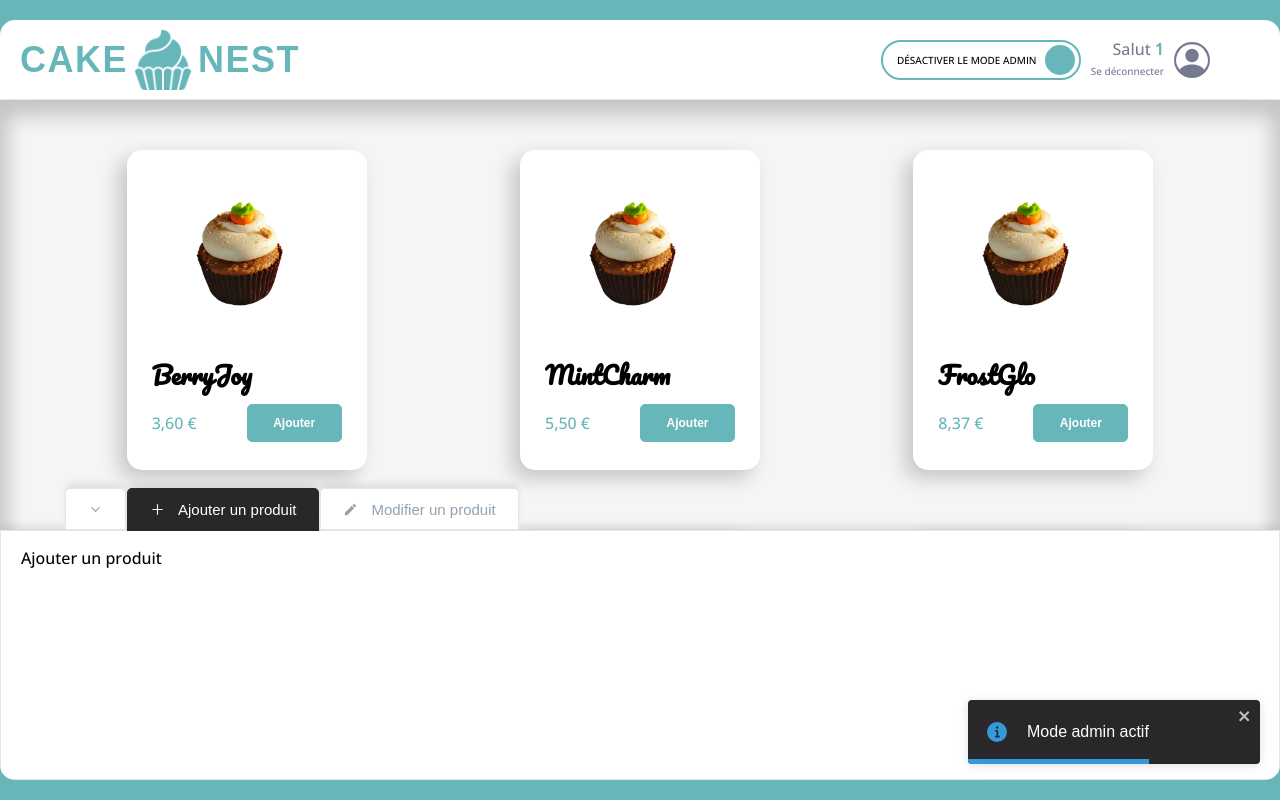
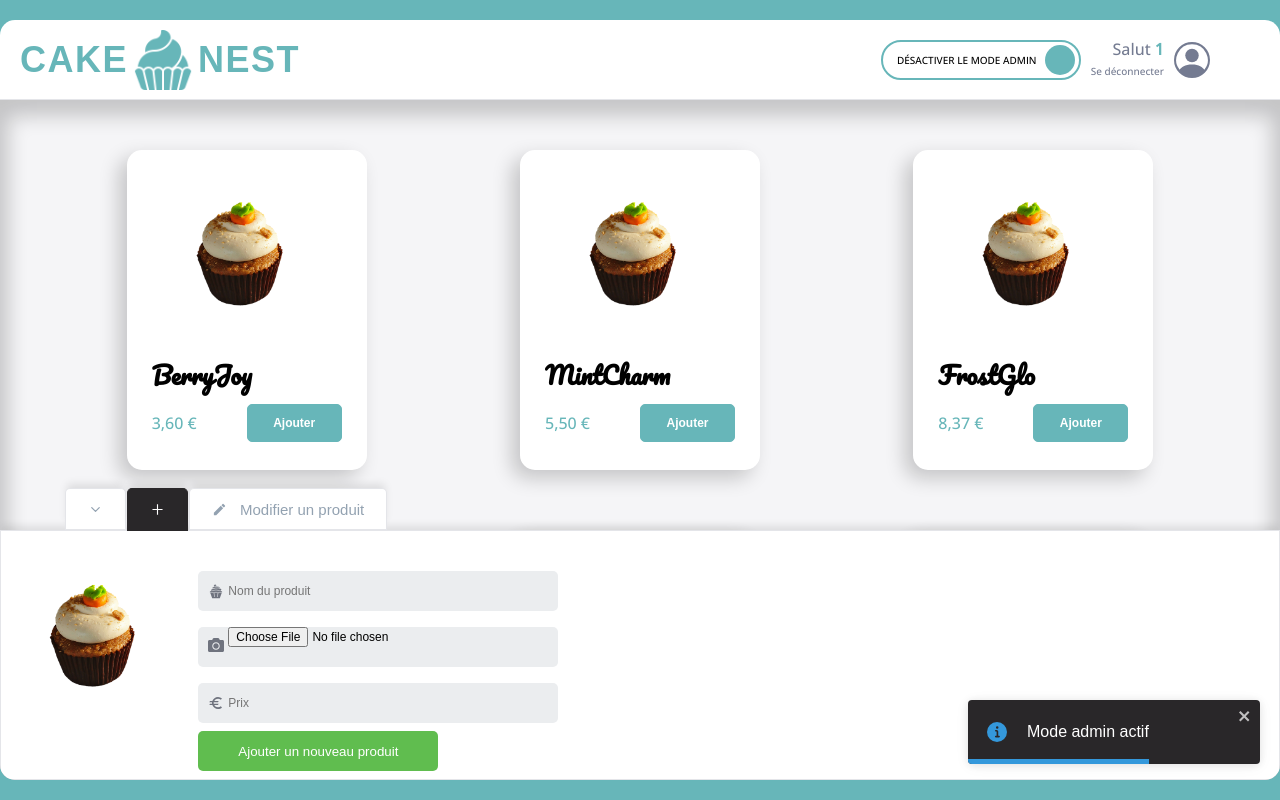
Before and after one commit to FnnyJsst/cake-nest-solution, a React (Vite) app: page /order/1 in a window 1280 px wide. Both pictures are taken after a click on the label 980 px from the left and 59 px from the top of the page. Built offline with nearby package versions, Linux system fonts and the light colour scheme.

Commit message:
✨ F08 - Add form on admin mode

```diff
--- /dev/null
+++ b/src/components/pages/order/Main/MainRightSide/Admin/AdminAddForm.jsx
@@ -0,0 +1,127 @@
+import styled from "styled-components"
+import { theme } from "../../../../../../theme"
+import { GiCupcake } from "react-icons/gi";
+import { FaCamera } from "react-icons/fa";
+import { MdEuro } from "react-icons/md";
+import { useState } from "react";
+import { replaceFrenchCommaWithDot } from "../../../../../../utils/maths";
+
+
+export default function AdminForm({ setMenu }) {
+    const [selectedImage, setSelectedImage] = useState(null);
+    const [productName, setProductName] = useState("");
+    const [productPrice, setProductPrice] = useState("");
+
+    const handleNameChange = (e) => {
+        setProductName(e.target.value);
+    };
+
+
+    const handleImageChange = (e) => {
+        const file = e.target.files[0];
+        if (file) {
+            const reader = new FileReader();
+            reader.onloadend = () => {
+                setSelectedImage(reader.result);
+            };
+            reader.readAsDataURL(file);
+        }
+    };
+
+    const handlePriceChange = (e) => {
+        const price = e.target.value;
+        if (!price) {
+            console.log("Price is empty");
+        }
+        const priceDot = replaceFrenchCommaWithDot(price)
+        setProductPrice(priceDot);
+    };
+
+    const handleSubmit = (e) => {
+        e.preventDefault();
+        const newProduct = {
+            id: Math.random(), // Générer un ID unique pour le nouveau produit
+            title: productName,
+            imageSource: selectedImage,
+            price: productPrice
+        };
+        setMenu((prevMenu) => [...prevMenu, newProduct]);
+    }
+    return (
+
+        <AdminFormStyled>
+         {selectedImage ? <img src={selectedImage} alt="Selected" /> : <img src="../../../../../../../public/images/cupcake-item.png" alt="cupcake" />}
+            <form onSubmit={handleSubmit}>
+                <div style={{ display: 'flex', alignItems: 'center' }}>
+                    <GiCupcake className="icon" />
+                    <input
+                        type="text"
+                        placeholder="Nom du produit"
+                        value={productName}
+                        onChange={handleNameChange}/>
+                </div>
+                <div style={{ display: 'flex', alignItems: 'center' }}>
+                    <label htmlFor="imageUpload" className="icon">
+                        <FaCamera />
+                    </label>
+                    <input
+                        className="inputImage"
+                        id="imageUpload"
+                        type="file"
+                        accept="image/*"
+                        onChange= {handleImageChange} />
+                </div>
+                <div style={{ display: 'flex', alignItems: 'center' }}>
+                    <MdEuro className="icon" />
+                    <input
+                        type="text"
+                        placeholder="Prix"
+                        value={productPrice}
+                        onChange={handlePriceChange} />
+                </div>
+                <button type="submit">Ajouter un nouveau produit</button>
+            </form>
+        </AdminFormStyled>
+    )
+  }
+
+const AdminFormStyled = styled.div`
+    display: flex;
+    flex-direction: row;
+    margin-top: 4vh;
+
+    form {
+        display: flex;
+        flex-direction: column;
+    }
+
+    img {
+        height: 17vh;
+    }
+
+    input {
+        border: none;
+        background-color: #EBEDEF;
+        margin: 8px 0;
+        height: 5vh;
+        width: 45vh;
+        border-radius: 5px;
+        font: "Open Sans", sans-serif;
+        font-size: ${theme.fonts.size.XS};
+        padding-left: 30px;
+    }
+
+    .icon {
+        position: absolute;
+        margin-left: 10px;
+        color: ${theme.colors.greyDark};
+    }
+
+    button {
+        border: none;
+        background-color: ${theme.colors.success};
+        color: white;
+        height: 5vh;
+        width: 30vh;
+        border-radius: 5px;
+    }`
--- a/src/components/pages/order/Main/MainRightSide/Admin/AdminPanel.jsx
+++ b/src/components/pages/order/Main/MainRightSide/Admin/AdminPanel.jsx
@@ -3,6 +3,8 @@ import styled from "styled-components"
 import OrderContext from "../../../../../../context/OrderContext"
 import { theme } from "../../../../../../theme"
 import { getTabSelected, tabsConfig } from "./tabsConfig"
+import AdminAddForm from "./AdminAddForm"
+import AdminUpdateForm from "./AdminUpdateForm"
 
 export default function AdminPanel() {
   const { currentTabSelected } = useContext(OrderContext)
@@ -12,7 +14,8 @@ export default function AdminPanel() {
 
   return (
     <AdminPanelStyled>
-      <p>{tabSelected && tabSelected.label}</p>
+      {tabSelected.index === "add" && <AdminAddForm />}
+      {tabSelected.index === "edit" && <AdminUpdateForm />}
     </AdminPanelStyled>
   )
 }
--- /dev/null
+++ b/src/components/pages/order/Main/MainRightSide/Admin/AdminUpdateForm.jsx
@@ -0,0 +1,7 @@
+export default function AdminUpdateForm() {
+    return (
+        <div>
+            <p>AdminUpdateForm works</p>
+        </div>
+    )
+}
--- a/src/components/pages/order/Main/MainRightSide/Admin/tabsConfig.jsx
+++ b/src/components/pages/order/Main/MainRightSide/Admin/tabsConfig.jsx
@@ -4,7 +4,6 @@ import { MdModeEditOutline } from "react-icons/md"
 export const tabsConfig = [
   {
     index: "add",
-    label: "Ajouter un produit",
     Icon: <AiOutlinePlus />,
   },
   {
```
